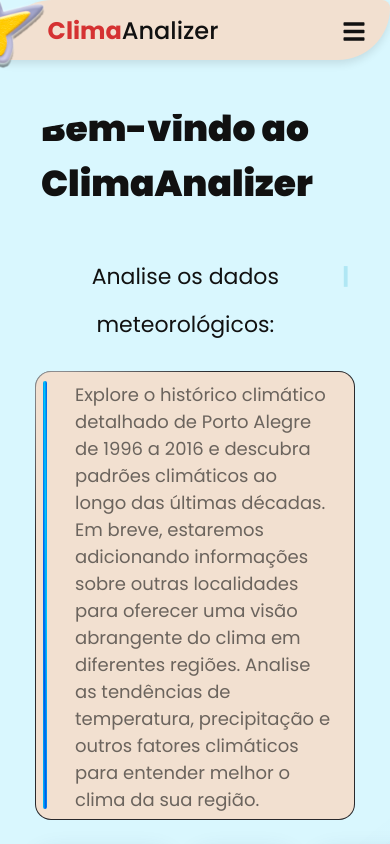
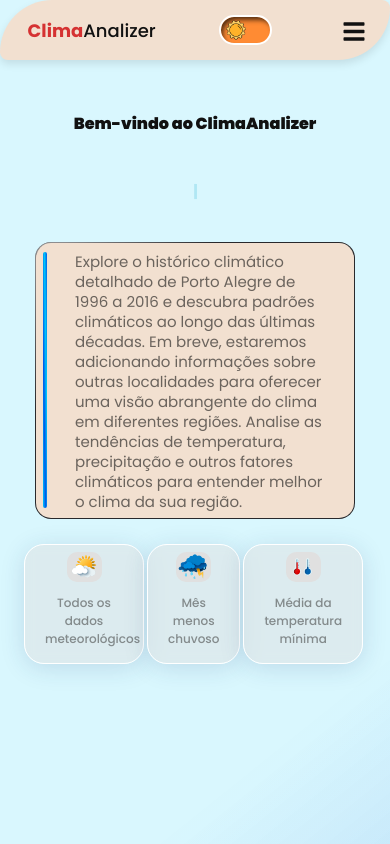
Before and after one commit to alanledur1/ClimaAnalizer_WebSite_FullStack, a React (Create React App) app: page / in a window 390 px wide. Shown: the top 844 px of the page. Built offline with nearby package versions, Linux system fonts and the light colour scheme.

Commit message:
fix(styled): problem with style configured for devices up to 378px and 600px

```diff
--- a/src/components/cards/homeCards.jsx
+++ b/src/components/cards/homeCards.jsx
@@ -18,11 +18,23 @@ const CardContent = styled.div`
   flex-direction: row;
   align-content: center;
   align-items: center;
+  @media screen and (max-width: 600px) {
+    font-size: 16px;
+    margin: 10px 0;
+    flex-direction: row;
+    gap: 0px;
+    display: flex;
+    flex-wrap: nowrap;
+    justify-content: center;
+  }
   @media screen and (max-width: 378px) {
-    font-size: 16px;
-    line-height: 28px;
-    margin-bottom: 10px;
-    flex-direction: column;
+    font-size: 12px;
+    margin: 10px 0;
+    flex-direction: row;
+    gap: 0px;
+    display: flex;
+    flex-wrap: nowrap;
+    justify-content: center;
   }
 `;
 
@@ -56,6 +68,20 @@ const Card = styled.div`
     gap: 8px;
     width: 300px;
   }
+  @media screen and (max-width: 600px) {
+    font-size: 16px;
+    margin-right: 3px;
+    height: 120px;
+    width: 120px;
+  }
+  @media screen and (max-width: 378px) {
+    font-size: 12px;
+    margin-right: 3px;
+    flex-direction: column;
+    width: 100px;
+    height: 100px;
+    padding: 2px;
+  }
 `;
 
 const Top = styled.div`
@@ -75,11 +101,21 @@ const Image = styled.img`
   @media (max-width: 768px) {
     height: 40px;
   }
+  @media screen and (max-width: 600px) {
+    margin-bottom: 10px;
+    flex-direction: column;
+    width: 35px;
+  }
+  @media screen and (max-width: 378px) {
+    margin-bottom: 10px;
+    flex-direction: column;
+    width: 20px;
+    height: 20px;
+  }
 `;
 
 const Body = styled.div`
   width: 100%;
-
   margin-top: 2px;
 `;
 
@@ -90,6 +126,10 @@ const Title = styled.div`
 
   @media (max-width: 768px) {
     font-size: 12px;
+  }
+  @media screen and (max-width: 378px) {
+    font-size: 10px;
+    line-height: 1.5;
   }
 `;
 
--- a/src/components/footer/footer.jsx
+++ b/src/components/footer/footer.jsx
@@ -5,6 +5,7 @@ const FooterContainer = styled.div`
     width: 100%;
     height: 100px;
     display: flex;
+    position: relative;
     justify-content: center;
     align-items: center;
     background-color: ${({ theme }) => theme.bg};
@@ -25,10 +26,7 @@ const Description = styled.div`
     color: ${({ theme }) => theme.text_primary+99};
     font-weight: 600px;
     font-family: monospace;
-    @media screen and (max-width: 378px) {
-        font-size: 10px;
-        margin-bottom: 10px;
-    }
+
 
 `;
 
--- a/src/components/home/home.jsx
+++ b/src/components/home/home.jsx
@@ -56,15 +56,18 @@ const Title = styled.h1`
   @media (max-width: 900px;) {
     font-size: 22px;
   }
-  @media (max-width: 900px;) {
-    font-size: 22px;
+  @media screen and (max-width: 600px) {
+    font-size: 16px;
+    margin-bottom: 10px;
+    margin-top: 10px;
+    justify-content: center;
+    display: flex;
   }
   @media screen and (max-width: 378px) {
     font-size: 16px;
-    margin-top: 35px;
     margin-bottom: 10px;
+    margin-top: 0px;
     justify-content: center;
-    align-items: center;
     display: flex;
   }
 `;
@@ -84,10 +87,14 @@ const TextLoop = styled.div`
       text-align: center;
     }
 
-    @media screen and (max-width: 640px) {
-      font-size: 22px;
-      line-height: 48px;
+    @media screen and (max-width: 600px) {
+      font-size: 16px;
       margin-bottom: 16px;
+      margin-bottom: 10px;
+      justify-content: center;
+      .static-text {
+        display: none;
+      }
     }
     @media screen and (max-width: 378px) {
       font-size: 12px;
@@ -137,6 +144,11 @@ const Description = styled.div`
   }
   &:hover:after {
     transform: translateX(0.15rem)
+  }
+  @media screen and (max-width: 600px) {
+    font-size: 15px;
+    line-height: 20px;
+    margin-bottom: 15px;
   }
   @media screen and (max-width: 378px) {
     font-size: 12px;
@@ -209,6 +221,13 @@ const BoxContent = styled.div`
     box-shadow: rgba(33, 60, 115, 0.15) 0px 4px 24px;
     backdrop-filter: blur(6px);
     border: 1px solid ${({ theme }) => theme.border};
+    @media screen and (max-width: 378px) {
+      font-size: 12px;
+      margin-bottom: 10px;
+      justify-content: center;
+      .static-text {
+        display: none;
+      }
 `;
 
 const StaticText = styled.div`
--- a/src/components/navigation/navigation.jsx
+++ b/src/components/navigation/navigation.jsx
@@ -29,7 +29,11 @@ const Nav = styled.div`
     font-size: 16px;
     line-height: 28px;
     margin-bottom: 10px;
-
+  }
+  @media screen and (max-width: 378px) {
+    font-size: 16px;
+    line-height: 28px;
+    margin-bottom: 10px;
   }
 `;
 
@@ -42,6 +46,10 @@ const NavContainer = styled.div`
   width: 100%;
   padding: 0 24px;
   max-width: 1200px;
+  @media screen and (max-width: 378px) {
+    font-size: 10px;
+    line-height: 28px;
+  }
   @media screen and (max-width: 378px) {
     font-size: 10px;
     line-height: 28px;
@@ -111,15 +119,18 @@ const ButtonContainer = styled.div`
    width: 80%;
    height: 100%;
    padding: 0 6px;
-   @media screen and (max-width: 640px) {
-    display: none;
+   @media screen and (max-width: 600px) {
+    justify-content: center;
+    align-items: center;
+    margin-right: 55px;
+    display: inline-flex;
    }
    @media screen and (max-width: 378px) {
     justify-content: center;
     align-items: center;
     margin-right: 55px;
     display: inline-flex;
-}
+   }
 `;
 
 export const Span = styled.div`
@@ -211,6 +222,30 @@ const ButtonLabel = styled.label`
    @media screen and (max-width: 640) {
     font-size: 0.8rem;
    }
+   @media screen and (max-width: 600px) {
+    width: 53px;
+    height: 30px;
+    &:after {
+      width: 20px;
+      height: 20px;
+      overflow: hidden;
+      border-radius: 50%;
+
+      left: 5px;
+      transition: 0.3s;
+    }
+    /* Estilos quando o input está checado */
+  ${InputCheckbox}:checked + & {
+    background: #242424;
+    background-image: url(${image2});
+  }
+
+  ${InputCheckbox}:checked + &:after {
+    left: 25px;
+    transition: 0.3s;
+    background-image: url(${image2});
+  }
+  }
    @media screen and (max-width: 378px) {
     width: 53px;
     height: 30px;
@@ -247,6 +282,9 @@ const LogoImage = styled.div`
   height: 80px;
   display: flex;
   align-items: center;
+  @media screen and (max-width: 600px) {
+    display: none;
+  }
   @media screen and (max-width: 378px) {
     display: none;
   }
@@ -261,9 +299,14 @@ const TitleLogo = styled.div`
   text-decoration: none;
   transition: all 0.2s ease-in-out;
   display: block;
+  @media screen and (max-width: 600px) {
+    position: relative;
+    left: 70px;
+    font-size: 18px;
+  }
   @media screen and (max-width: 378px) {
-    position: fixed;
-    left: 25px;
+    position: relative;
+    left: 55px;
     font-size: 16px;
     margin-top: 30px;
     margin-bottom: 24px;
--- a/src/components/weatherTemp/WeatherDataPagination.jsx
+++ b/src/components/weatherTemp/WeatherDataPagination.jsx
@@ -1,31 +1,22 @@
-import React, { useState } from 'react'
-import { Typography, List, Button, Box } from '@mui/material'; // Adicione esta linha para importar os componentes necessários do MUI
+import React, { useState } from 'react';
+import { Typography, List, Button, Box, useMediaQuery } from '@mui/material';
 import PropTypes from 'prop-types';
 import { darkTheme, lightTheme } from '../../utils/Themes.js';
 
 export const WeatherDataPagination = ({ weatherData, isDark }) => {
   const selectedTheme = isDark ? darkTheme : lightTheme;
   const [currentPage, setCurrentPage] = useState(1);
-  const itemsPerPage = 10; //Define quantos itens serão exibidos por página
+  const itemsPerPage = 10; // Keeping the items per page high to control visibility through styles
   const startIndex = (currentPage - 1) * itemsPerPage;
   const endIndex = startIndex + itemsPerPage;
 
-  // Função para dividir os dados em grupos de duas colunas
-  const splitDataIntoColumns = (data, columns) => {
-    const result = [];
-    const dataSize = data.length;
-    const rows = Math.ceil(dataSize / columns);
-    for (let i = 0; i < rows; i++) {
-      result.push(data.slice(i * columns, (i + 1) * columns));
-    }
-
-
-    return result;
-  };
+  const isSmallScreen = useMediaQuery('(max-width:378px)');
+  const isMediumScreen = useMediaQuery('(max-width:600px)');
 
   const handleNextPage = () => {
     setCurrentPage((prevPage) => prevPage + 1);
   };
+
   const handlePrevPage = () => {
     setCurrentPage((prevPage) => Math.max(prevPage - 1, 1));
   };
@@ -35,80 +26,74 @@ export const WeatherDataPagination = ({ weatherData, isDark }) => {
       sx={{
         marginTop: '20px',
         padding: '5px',
-        borderRadius: '8px'
-      }}>
+        borderRadius: '8px',
+      }}
+    >
       <Typography
-        variant='h6'
+        variant="h6"
         sx={{
           textAlign: 'center',
           fontWeight: 'bold',
           marginBottom: '20px',
-          color: selectedTheme.text_primary
+          color: selectedTheme.text_primary,
         }}
       >
         Dados Meteorológicos
       </Typography>
       {weatherData && weatherData.dados && weatherData.dados.length > 0 ? (
-        // Dividindo os dados em grupos de duas colunas
-        splitDataIntoColumns(weatherData.dados.slice(startIndex, endIndex), 2).map((columnData, columnIndex) => (
-          <List key={columnIndex} sx={{ display: 'flex', marginBottom: '20px', justifyContent: 'space-around' }}>
-            {columnData.map((data, index) => (
+        <List sx={{ display: 'flex', flexWrap: 'wrap', justifyContent: 'space-around' }}>
+          {weatherData.dados.slice(startIndex, endIndex).map((data, index) => (
             <Box
               key={index}
               sx={{
                 display: 'grid',
-                gridTemplateColumns: 'repeat(2, 1fr)',
+                gridTemplateColumns: '1fr',
                 gap: '8px',
                 padding: '20px',
                 border: `1px solid ${({ theme }) => theme.nav}`,
                 borderRadius: '8px',
                 background: selectedTheme.BackgroundDados,
-                marginBottom: '0px',
-                marginLeft: '5px',
-                marginRight: '5px',
-                maxWidth: '800px',
+                marginBottom: '10px',
+                width: isSmallScreen ? '100%' : isMediumScreen ? '100%' : 'calc(50% - 10px)', // Adjust width based on screen size
                 color: selectedTheme.text_secondary,
-                transition: 'all 0.5s ease-in-out', // Adiciona uma transição suave para todas as mudanças
+                transition: 'all 0.5s ease-in-out',
                 '&:hover': {
                   backgroundColor: selectedTheme.card + 99,
                   color: selectedTheme.text_primary,
                   cursor: 'pointer',
-                  transform: 'scale(1.02)', // Aumenta ligeiramente o tamanho do elemento ao passar o mouse sobre ele
+                  transform: 'scale(1.02)',
                 },
               }}
             >
               <Typography variant="body1" sx={{ fontWeight: 'bold', padding: '5px' }}>Data: 📅</Typography>
-                <Typography variant="body2" sx={{ padding: '5px',borderRight: '1px solid gray' }}>{data.data}</Typography>
+              <Typography variant="body2" sx={{ padding: '5px', borderRight: '1px solid gray' }}>{data.data}</Typography>
               {data.precipitacao && (
                 <>
                   <Typography variant="body1" sx={{ fontWeight: 'bold', padding: '5px' }}>Precipitação: ☔</Typography>
-                  <Typography variant="body2" sx={{ padding: '5px',borderRight: '1px solid gray' }}>{data.precipitacao}</Typography>
+                  <Typography variant="body2" sx={{ padding: '5px', borderRight: '1px solid gray' }}>{data.precipitacao}</Typography>
                 </>
               )}
               {data.temperatura_maxima && data.temperatura_minima && (
                 <>
                   <Typography variant="body1" sx={{ fontWeight: 'bold', padding: '5px' }}>Temp. Máxima: 🔥</Typography>
-                  <Typography variant="body2" sx={{ padding: '5px',borderRight: '1px solid gray' }}>{data.temperatura_maxima}</Typography>
+                  <Typography variant="body2" sx={{ padding: '5px', borderRight: '1px solid gray' }}>{data.temperatura_maxima}</Typography>
                   <Typography variant="body1" sx={{ fontWeight: 'bold', padding: '5px' }}>Temp. Mínima: ❄️</Typography>
-                  <Typography variant="body2" sx={{ padding: '5px',borderRight: '1px solid gray' }}>{data.temperatura_minima}</Typography>
+                  <Typography variant="body2" sx={{ padding: '5px', borderRight: '1px solid gray' }}>{data.temperatura_minima}</Typography>
                 </>
               )}
               {data.umidade && data.velocidade_vento && (
                 <>
                   <Typography variant="body1" sx={{ fontWeight: 'bold', padding: '5px' }}>Umidade: 💧</Typography>
-                  <Typography variant="body2" sx={{ padding: '5px',borderRight: '1px solid gray' }}>{data.umidade}</Typography>
+                  <Typography variant="body2" sx={{ padding: '5px', borderRight: '1px solid gray' }}>{data.umidade}</Typography>
                   <Typography variant="body1" sx={{ fontWeight: 'bold', padding: '5px' }}>Vel. do Vento: 🌬️</Typography>
-                  <Typography variant="body2" sx={{ padding: '5px',borderRight: '1px solid gray' }}>{data.velocidade_vento}</Typography>
+                  <Typography variant="body2" sx={{ padding: '5px', borderRight: '1px solid gray' }}>{data.velocidade_vento}</Typography>
                 </>
               )}
-
             </Box>
-
           ))}
         </List>
-        ))
       ) : (
-        <Typography variant='body1'>Nenhum dado meteorológico disponível.</Typography>
+        <Typography variant="body1">Nenhum dado meteorológico disponível.</Typography>
       )}
       <Box sx={{ display: 'flex', justifyContent: 'center', marginTop: '10px' }}>
         <Button onClick={handlePrevPage} disabled={currentPage === 1}>Página Anterior</Button>
@@ -118,8 +103,7 @@ export const WeatherDataPagination = ({ weatherData, isDark }) => {
   );
 };
 
-
 WeatherDataPagination.propTypes = {
   weatherData: PropTypes.object.isRequired,
-  theme: PropTypes.object.isRequired // Defina o tipo da prop theme como um objeto
+  isDark: PropTypes.bool.isRequired,
 };
```
Lines whose indentation alone changed are shown as unchanged.
